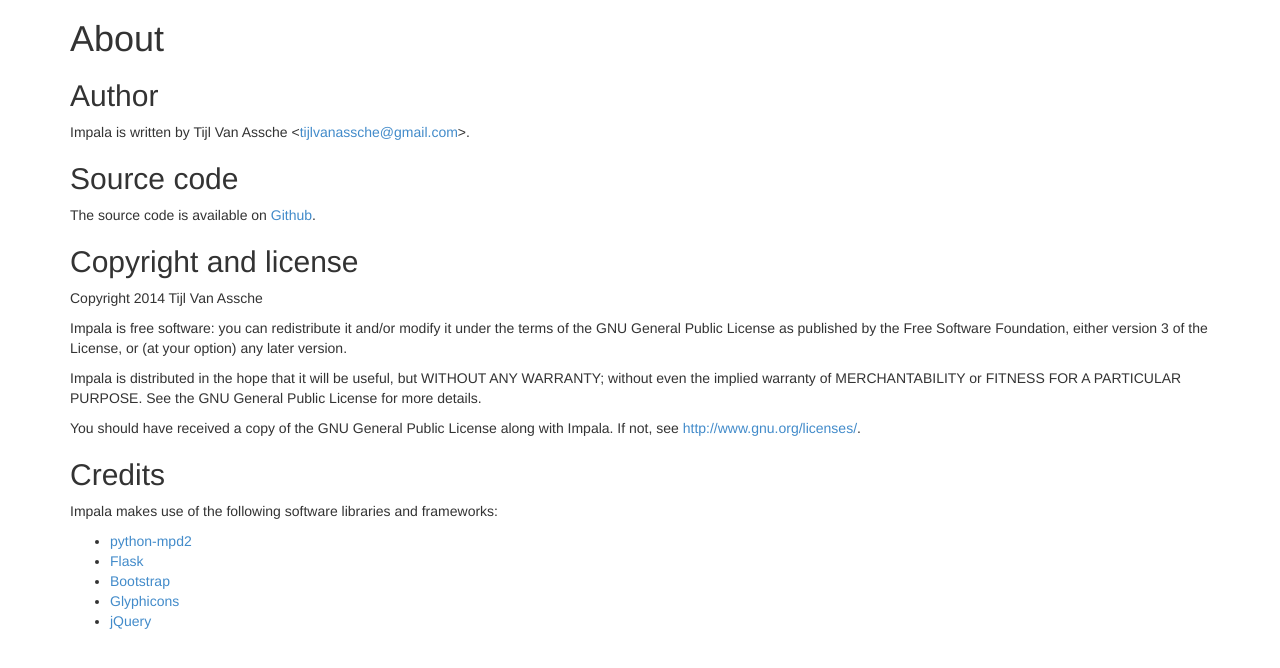
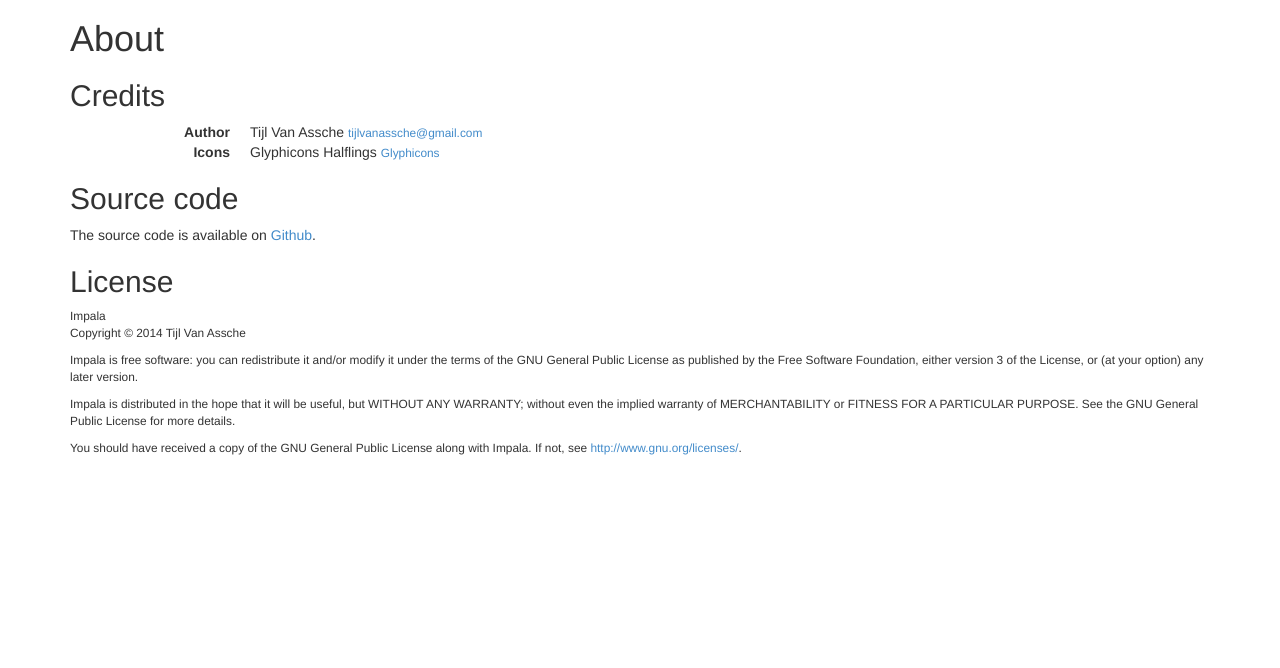
Before and after one commit to tassche/impala, a Flask app: page /about in a window 1280 px wide. Shown: the part 51-719 px from the top of the page. Run offline with Flask 2, Linux system fonts and the light colour scheme; some libraries are stand-ins or nearby versions.

Commit message:
Update about page

```diff
--- a/impala/templates/about.html
+++ b/impala/templates/about.html
@@ -29,14 +29,21 @@
         <div id="content">
             <div class="container">
                 <h1>About</h1>
-                <h2>Author</h2>
-                <p>
-                    Impala is written by Tijl Van Assche &lt;<a href="mailto:tijlvanassche@gmail.com">tijlvanassche@gmail.com</a>&gt;.
-                </p>
+
+                <h2>Credits</h2>
+                <dl class="dl-horizontal">
+                    <dt>Author</dt>
+                    <dd>Tijl Van Assche <small><a href="mailto:tijlvanassche@gmail.com">tijlvanassche@gmail.com</a></small></dd>
+                    <dt>Icons</dt>
+                    <dd>Glyphicons Halflings <small><a href="http://glyphicons.com/">Glyphicons</a></small></dd>
+                </dl>
+
                 <h2>Source code</h2>
                 <p>The source code is available on <a href="http://github.com/vetl/impala">Github</a>.</p>
-                <h2>Copyright and license</h2>
-                <p>Copyright 2014 Tijl Van Assche</p>
+
+                <h2>License</h2>
+                <div class="small">
+                    <p>Impala<br>Copyright &copy; 2014 Tijl Van Assche</p>
                     <p>
                         Impala is free software: you can redistribute it and/or modify
                         it under the terms of the GNU General Public License as published by
@@ -53,15 +60,7 @@
                         You should have received a copy of the GNU General Public License
                         along with Impala.  If not, see <a href="http://www.gnu.org/licenses/">http://www.gnu.org/licenses/</a>.
                     </p>
-                <h2>Credits</h2>
-                <p>Impala makes use of the following software libraries and frameworks:</p>
-                <ul>
-                    <li><a href="https://github.com/Mic92/python-mpd2">python-mpd2</a></li>
-                    <li><a href="http://flask.pocoo.org/">Flask</a></li>
-                    <li><a href="http://getbootstrap.com/">Bootstrap</a></li>
-                    <li><a href="http://glyphicons.com/">Glyphicons</a></li>
-                    <li><a href="http://jquery.com/">jQuery</a></li>
-                </ul>
+                </div>
             </div>
         </div>
     {% endblock %}
```
Lines whose indentation alone changed are shown as unchanged.
